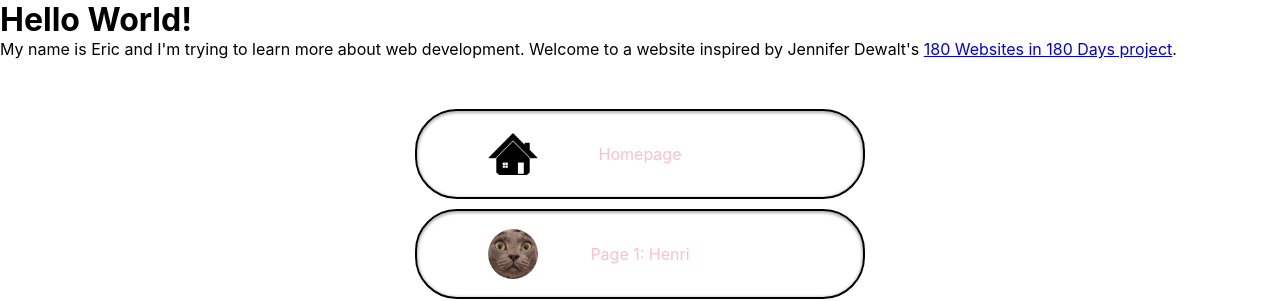
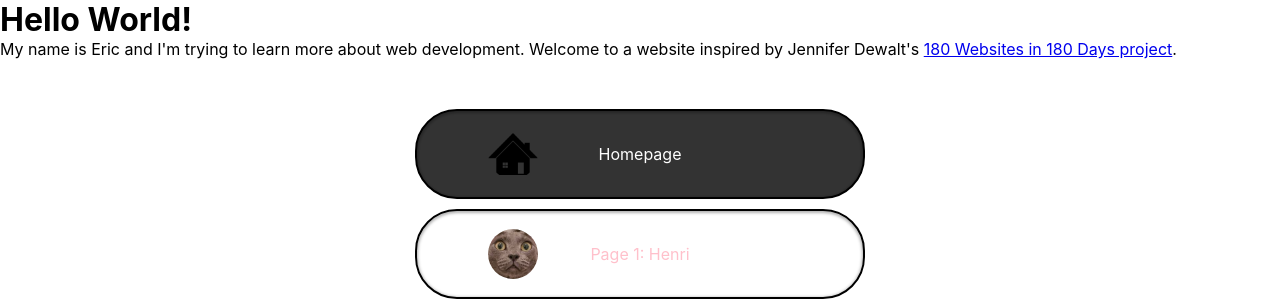
Before and after one commit to Kanginyi/Jennifer-Dewalt-Inspiration, a React (Create React App) app: page / in a window 1280 px wide. In both pictures the pointer is over the link "Homepage". Shown: the top 301 px of the page. Built offline with nearby package versions, Linux system fonts and the light colour scheme.

Commit message:
Add active on the a links

```diff
--- a/src/App.css
+++ b/src/App.css
@@ -37,6 +37,16 @@
     box-shadow: inset 0 1px 3px 1px rgba(0, 0, 0, 0.3);
 }
 
+.homepage-link:hover {
+    background: rgba(0, 0, 0, 0.8);
+    color: white;
+}
+
+.homepage-link:active {
+    background: rgba(0, 0, 0, 0.7);
+    transform: scale(.98);
+}
+
 .homepage-link-image {
     border-radius: 50%;
     height: 50px;
```
